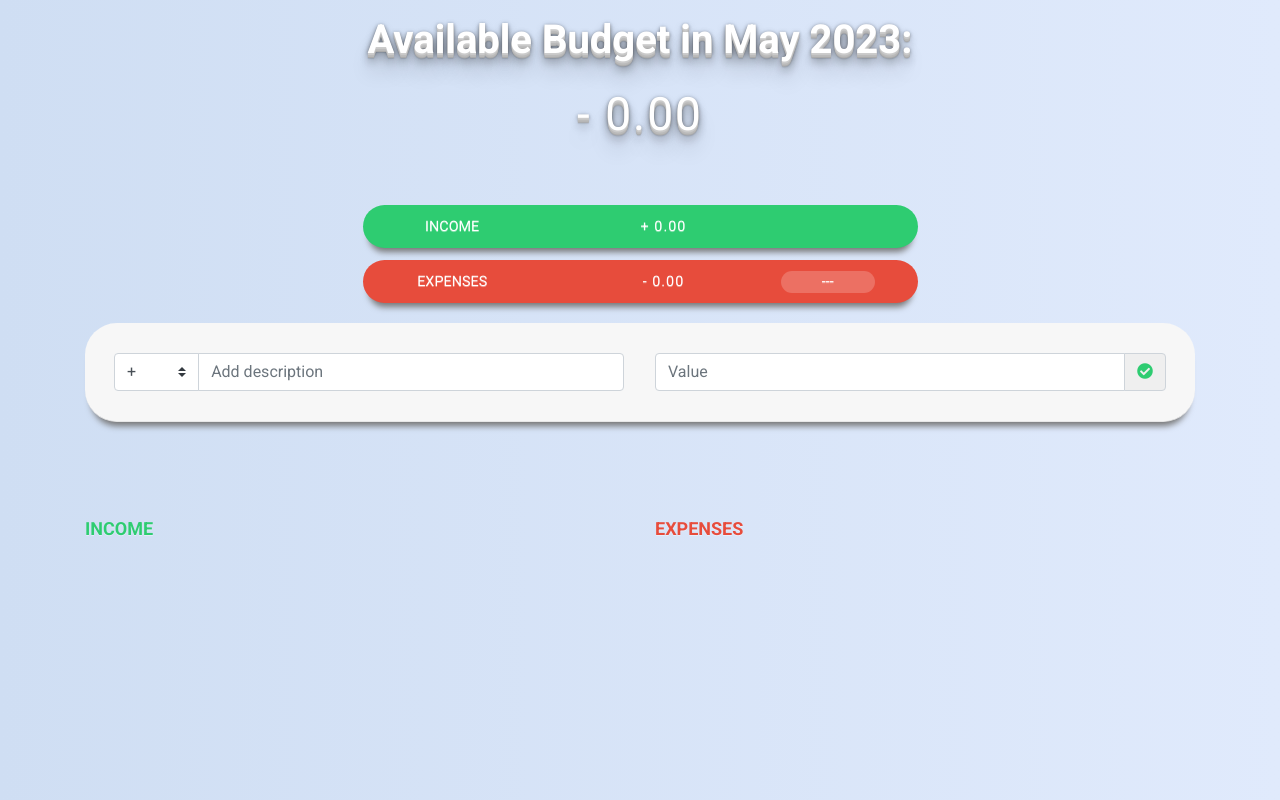
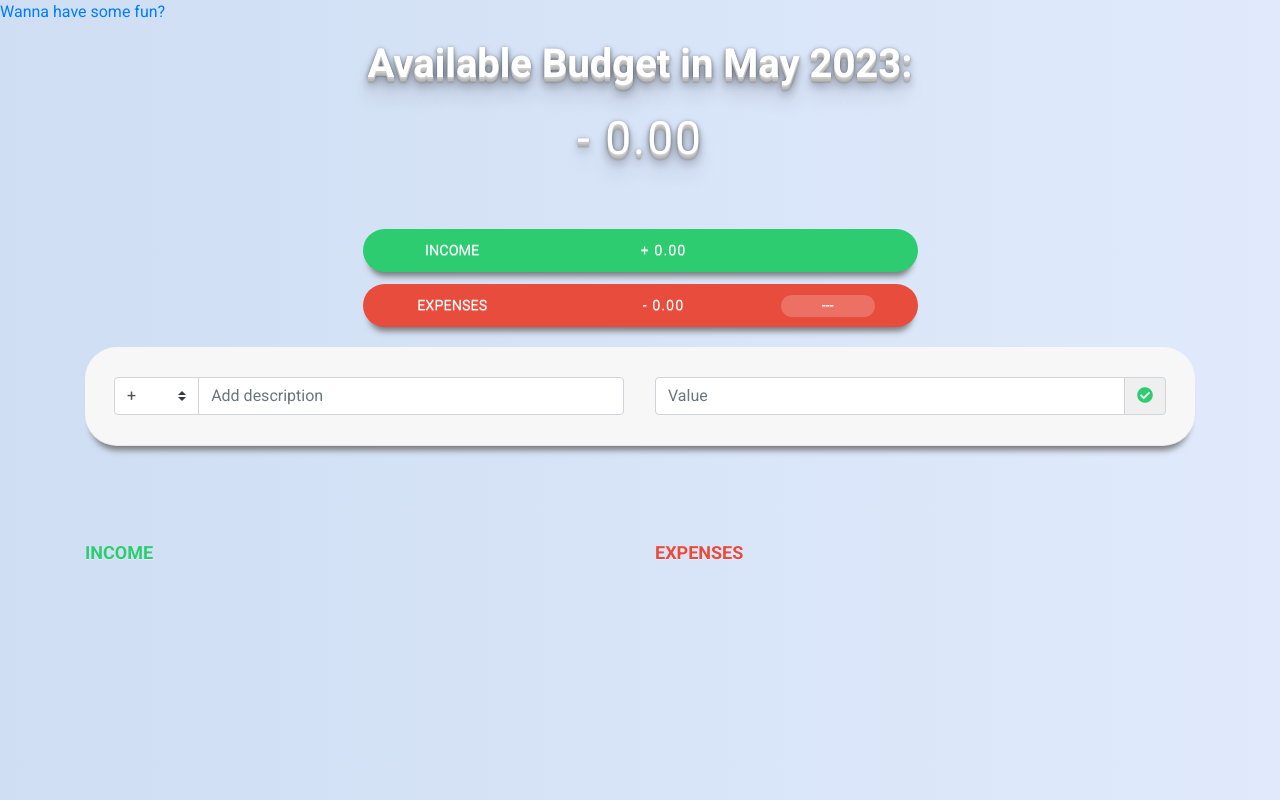
Before and after one commit to bardavkov/bardavkov, a plain HTML site: page index.html in a window 1280 px wide. Drawn offline with nearby package versions, Linux system fonts and the light colour scheme.

Commit message:
Update index.html

```diff
--- a/index.html
+++ b/index.html
@@ -14,7 +14,7 @@
     <title>BudgetApp</title>
   </head>
   <body>
-
+    <div><a href="tic-tac-toe/index.html">Wanna have some fun?</a></div>
     <div class="container">
 
       <div class="jumbotron-fluid text-center">
```
